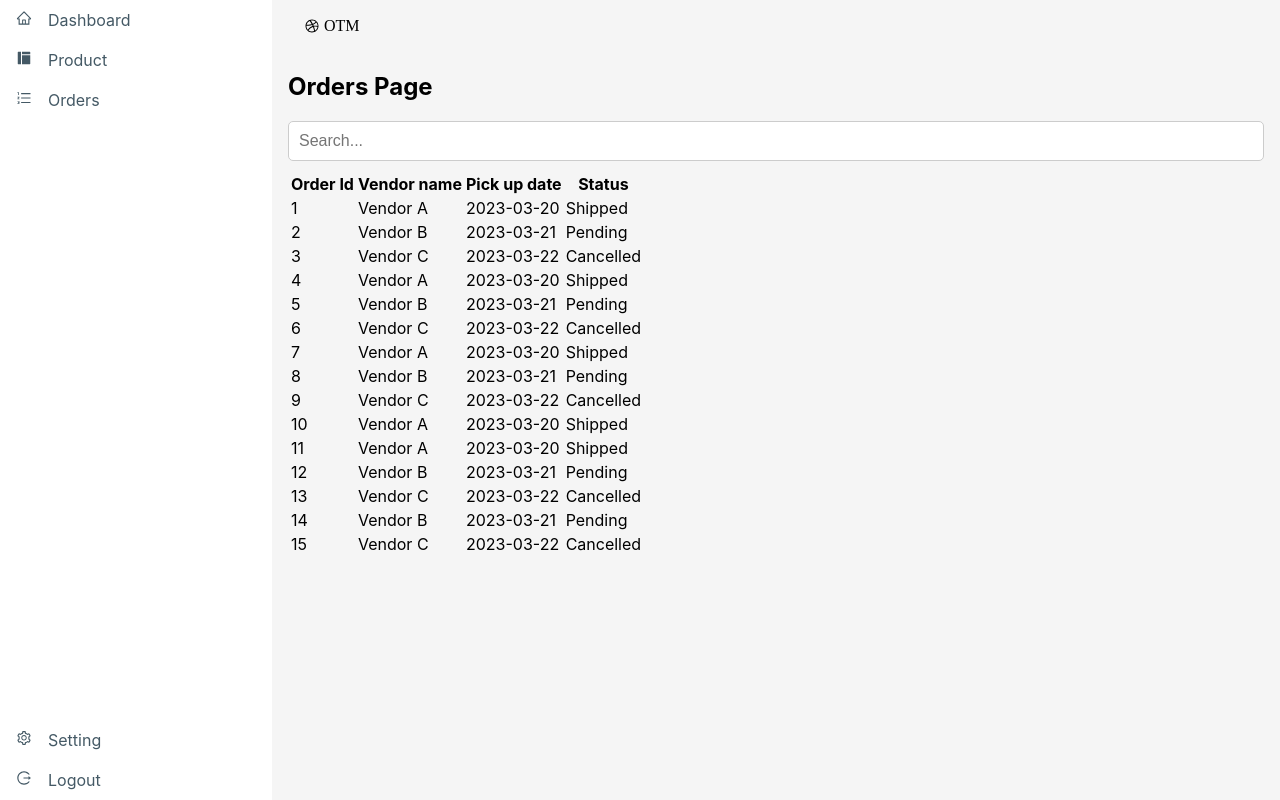
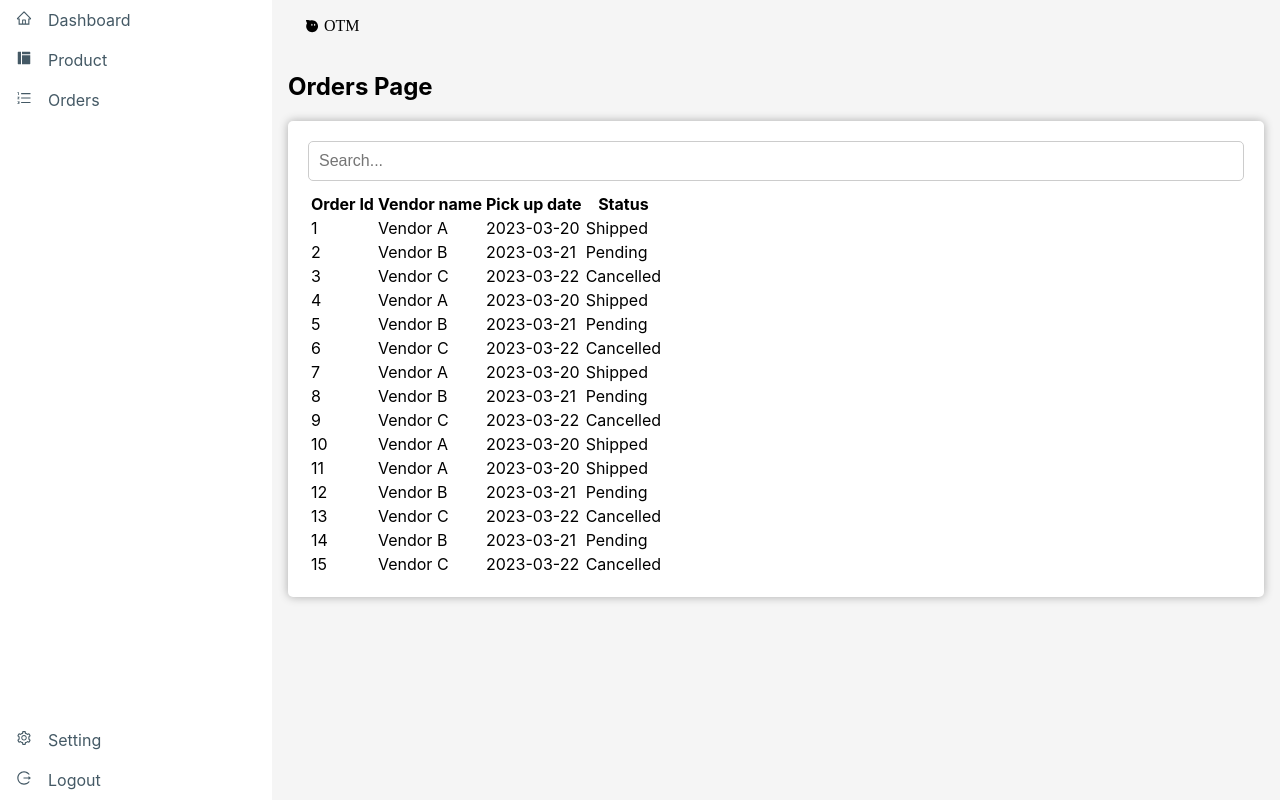
Before and after one commit to ravindrakumarkumawat/order-management-tool, a React (Create React App) app: page / in a window 1280 px wide. Both pictures are taken after a click on the button "Login". Built offline with nearby package versions, Linux system fonts and the light colour scheme.

Commit message:
Working on the table

```diff
--- a/src/component/common/Header/index.js
+++ b/src/component/common/Header/index.js
@@ -1,11 +1,11 @@
 import React from 'react'
-import {AiOutlineAlignRight, AiOutlineDribbble} from "react-icons/ai";
+import {AiOutlineAlignRight, AiFillAliwangwang} from "react-icons/ai";
 import './index.css'
 const Header = () => {
   return (
     <header className="k-flex k-jcsb k-aic k-pl16 k-pr16">
       <div className="logo k-flex k-jcsb k-aic">
-        <AiOutlineDribbble /> <span>OTM</span>
+        <AiFillAliwangwang /> <span>OTM</span>
       </div>
       {/* <div className="menu-icon">
         <AiOutlineAlignRight />
--- a/src/pages/Orders/index.css
+++ b/src/pages/Orders/index.css
@@ -66,3 +66,10 @@
     background-color: #4CAF50;
     color: white;
   }
+
+  .order-container {
+    padding: 20px;
+    background-color: #fff;
+    border-radius: 5px;
+    box-shadow: 0 0 10px rgba(0, 0, 0, 0.3);
+  }
--- a/src/pages/Orders/index.js
+++ b/src/pages/Orders/index.js
@@ -26,6 +26,7 @@ const Orders = () => {
     return (
         <div className="OrdersPage">
             <h1>Orders Page</h1>
+            <div className="order-container">
                 <input
                     type="text"
                     placeholder="Search..."
@@ -58,6 +59,7 @@ const Orders = () => {
                     onPageChange={handlePageChange}
                 /> */}
             </div>
+        </div>
     );
 }
 
```
Lines whose indentation alone changed are shown as unchanged.
